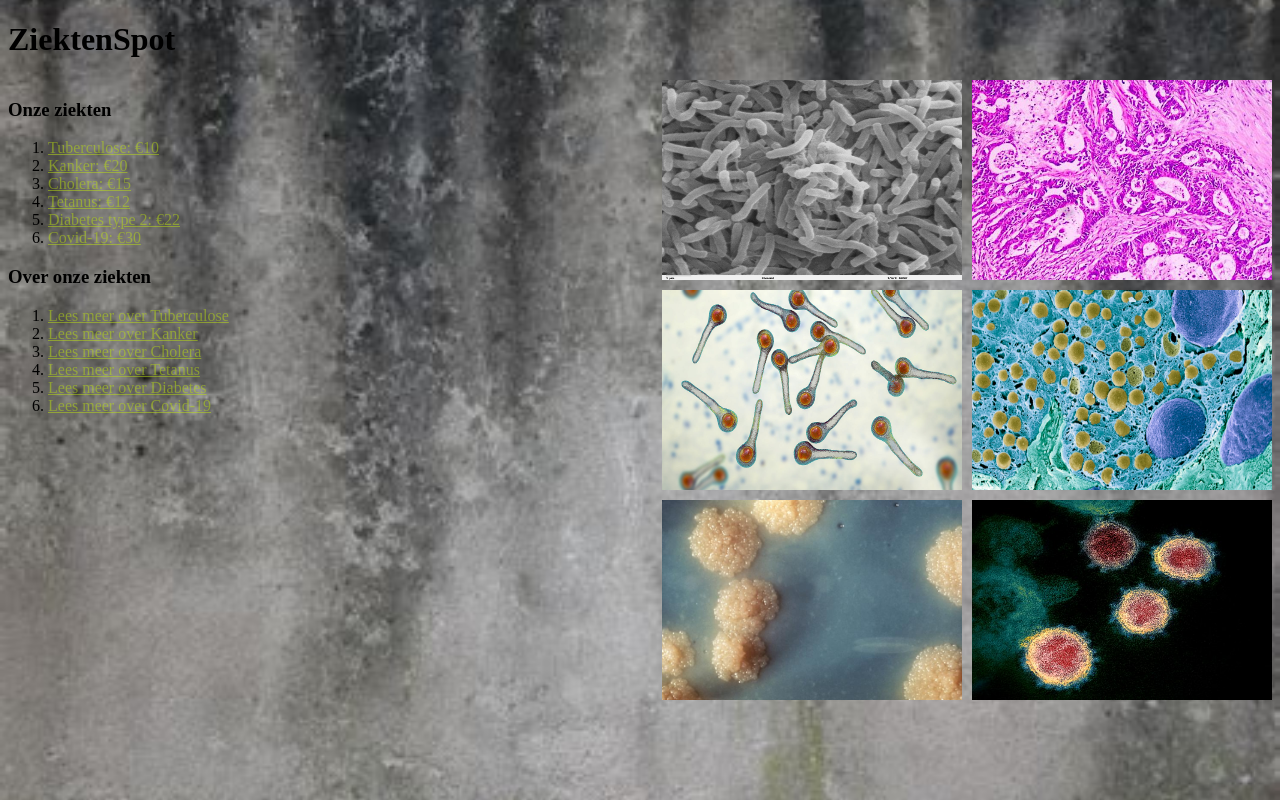
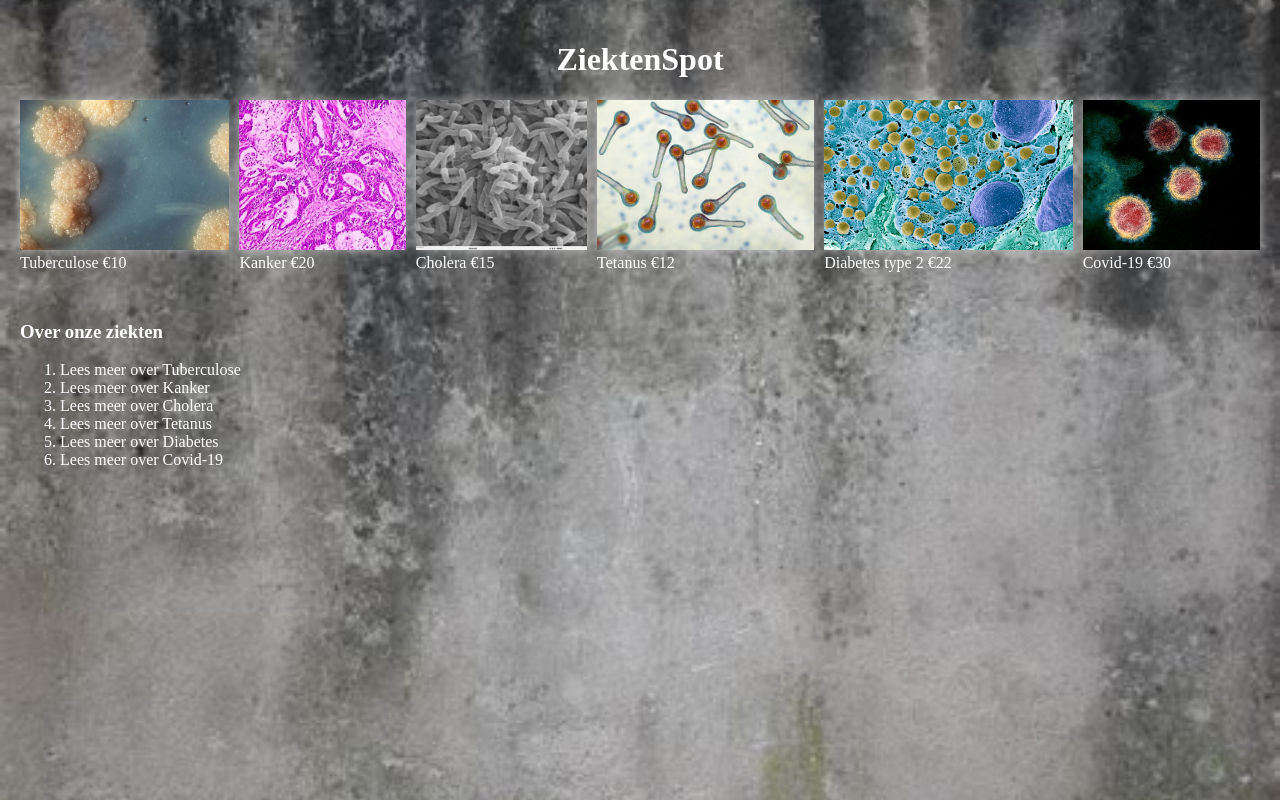
Before and after one commit to Dylan-hub2/Webdev, a PHP site: page / in a window 1280 px wide. Run offline with PHP 8.4, Linux system fonts and the light colour scheme.

Commit message:
changed style

```diff
--- a/week_1/index.html
+++ b/week_1/index.html
@@ -1,52 +1,68 @@
 <!DOCTYPE html>
-<html lang="en">
+<html lang="nl">
 
 <head>
     <meta charset="UTF-8">
     <meta name="viewport" content="width=device-width, initial-scale=1.0">
     <title>ZiektenSpot</title>
     <link rel="stylesheet" href="style.css">
-
 </head>
 
 <body>
 
     <h1>ZiektenSpot</h1>
+
  <div id="content">
 
-        <div id="tekst">
-            <h3>Onze ziekten</h3>
-                <ol>
-                    <li><a href="tuberculose.html">Tuberculose: €10</a></li>
-                    <li><a href="kanker.html">Kanker: €20</a></li>
-                    <li><a href="cholera.html">Cholera: €15</a></li>
-                    <li><a href="tetanus.html">Tetanus: €12</a></li>
-                    <li><a href="diabetes2.html">Diabetes type 2: €22</a></li>
-                    <li><a href="covid.html">Covid-19: €30</a></li>
-                </ol>
+    <div class="image">
+        <a href="tuberculose.html">
+            <img src="Images/tuberculose.jpeg" alt="Tuberculose">
+            <span class="naam">Tuberculose</span>
+            <span class="prijs">€10</span>
+        </a>
+        <a href="kanker.html">
+            <img src="Images/Kanker.jpeg" alt="Kanker">
+            <span class="naam">Kanker</span>
+            <span class="prijs">€20</span>
+        </a>
+        <a href="cholera.html">
+            <img src="Images/Cholera.jpeg" alt="Cholera">
+            <span class="naam">Cholera</span>
+            <span class="prijs">€15</span>
+        </a>
+        <a href="tetanus.html">
+            <img src="Images/tetanus.jpeg" alt="Tetanus">
+            <span class="naam">Tetanus</span>
+            <span class="prijs">€12</span>
+        </a>
+        <a href="diabetes2.html">
+            <img src="Images/Diabetes.jpeg" alt="Diabetes type 2">
+            <span class="naam">Diabetes type 2</span>
+            <span class="prijs">€22</span>
+        </a>
+        <a href="covid.html">
+            <img src="Images/covid.png" alt="Covid-19">
+            <span class="naam">Covid-19</span>
+            <span class="prijs">€30</span>
+        </a>
+    </div>
 
-
+    <div class="informatie">
         <h3>Over onze ziekten</h3>
         <ol>
-                <li><a href="https://nl.wikipedia.org/wiki/Tuberculose" target="_blank">Lees meer over Tuberculose</a></li>
-                <li><a href="https://nl.wikipedia.org/wiki/Kanker" target="_blank">Lees meer over Kanker</a></li>
-                <li><a href="https://nl.wikipedia.org/wiki/Cholera" target="_blank">Lees meer over Cholera</a></li>
-                <li><a href="https://nl.wikipedia.org/wiki/Tetanus" target="_blank">Lees meer over Tetanus</a></li>
-                <li><a href="https://nl.wikipedia.org/wiki/Diabetes" target="_blank">Lees meer over Diabetes</a></li>
-                <li><a href="https://nl.wikipedia.org/wiki/COVID-19" target="_blank">Lees meer over Covid-19</a></li>
+            <li ><a href="https://nl.wikipedia.org/wiki/Tuberculose" target="_blank">Lees meer over Tuberculose</a></li>
+            <li ><a href="https://nl.wikipedia.org/wiki/Kanker" target="_blank">Lees meer over Kanker</a></li>
+            <li ><a href="https://nl.wikipedia.org/wiki/Cholera" target="_blank">Lees meer over Cholera</a></li>
+            <li ><a href="https://nl.wikipedia.org/wiki/Tetanus" target="_blank">Lees meer over Tetanus</a></li>
+            <li ><a href="https://nl.wikipedia.org/wiki/Diabetes" target="_blank">Lees meer over Diabetes</a></li>
+            <li ><a href="https://nl.wikipedia.org/wiki/COVID-19" target="_blank">Lees meer over Covid-19</a></li>
         </ol>
     </div>
 
-        <div id="images">
-            <img src="Images/Cholera.jpeg" width="300" height="200" alt="Cholera">
-            <img src="Images/Kanker.jpeg" width="300" height="200" alt="Kanker">
-            <img src="Images/tetanus.jpeg" width="300" height="200" alt="Tetanus">
-            <img src="Images/Diabetes.jpeg" width="300" height="200" alt="Diabetes">
-            <img src="Images/tuberculose.jpeg" width="300" height="200" alt="Tuberculose">
-            <img src="Images/covid.png" width="300" height="200" alt="Covid-19">
 </div>
 
-    </div>
+
+
 </body>
 
 </html>
--- a/week_1/style.css
+++ b/week_1/style.css
@@ -4,27 +4,79 @@ body {
     background-position: center;
     background-repeat: no-repeat;
     background-attachment: fixed;
+    margin: 0;
+    padding: 20px;
 }
+
+h1 {
+    color: white;
+    text-align: center;
+}
+
 #content {
     display: flex;
-    align-items: flex-start;
-    gap: 40px;
+    flex-direction: column;
+    gap: 30px;
 }
 
-#tekst {
-    flex: 1;
+.producten {
+    background: rgba(0, 0, 0, 0.6);
+    padding: 20px;
+    border-radius: 12px;
 }
 
-#images {
-    display: grid;
-    grid-template-columns: repeat(2, 300px);
+.producten h3 {
+    color: rgb(85, 255, 0);
+}
+
+.producten a {
+    text-decoration: none;
+    color: white;
+}
+
+.producten a:hover {
+    color: #ffd166;
+}
+
+.image {
+    display: flex;
+    flex-direction: row;
+    flex-wrap: nowrap;
     gap: 10px;
 }
 
+.image img {
+    flex: 1;
+    min-width: 0;
+    width: 100%;
+    height: 150px;
+    object-fit: cover;
+}
+
+.naam {
+    color: white;
+    text-align: center;
+   text-decoration: none;
+}
+
+.prijs {
+    color: white;
+    text-decoration: none;
+}
+
+.informatie {
+    color: white;
+    text-decoration: none;
+}
 a {
-    color: #bcdf1080;
+    text-decoration: none;
+    color: white;
 }
 
 a:hover {
-    color: #042a03;
+    color: #ffd166;
+    text-shadow: 0 0 5px #ffd166;
 }
+.image img {
+    box-shadow: 0 0 10px rgba(255, 255, 255, 0.5);
+}
```
Lines whose indentation alone changed are shown as unchanged.
